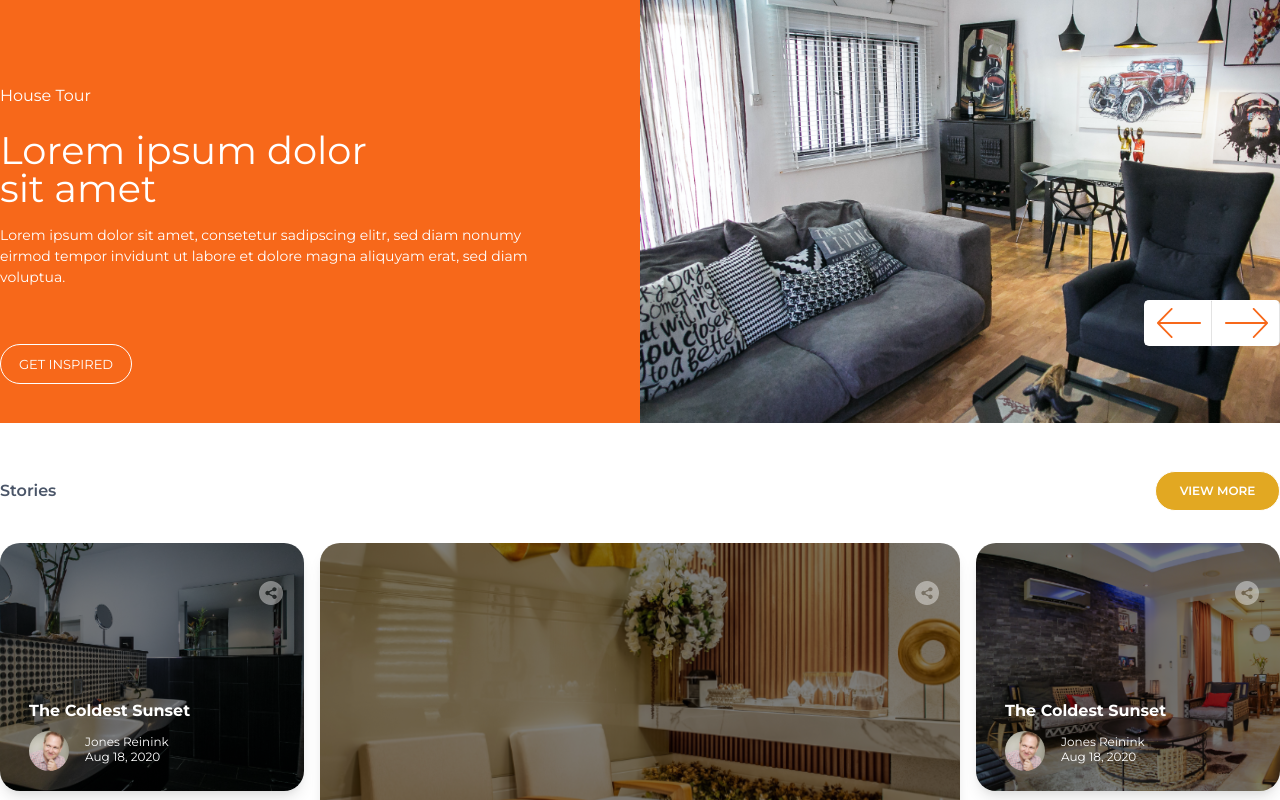
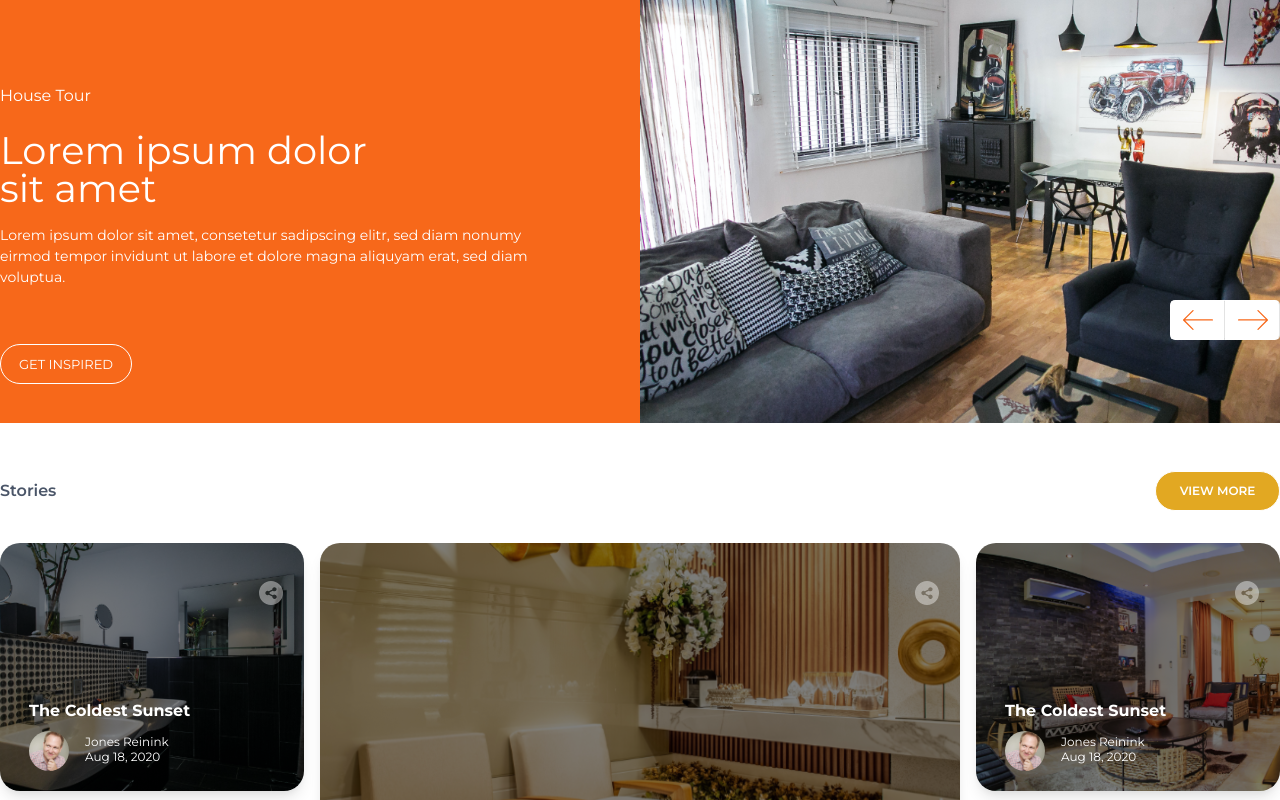
Before and after one commit to CJMaxwell/234HomesFrontend, a Next.js app: page / in a window 1280 px wide. Shown: the part 1104-1904 px from the top of the page. Built offline with nearby package versions, Linux system fonts and the light colour scheme.

Commit message:
Button resize

```diff
--- a/components/templates/Home.tsx
+++ b/components/templates/Home.tsx
@@ -140,8 +140,12 @@ const PostGrid = styled.div`
 const NextPrev = styled(Button)`
   background: ${({ theme }) => theme.colors.white};
   border-color: ${({ theme }) => theme.colors.white};
-  width: 67.9px;
-  height: 46.9px;
+  width: 55px;
+  height: 40px;
+
+  img {
+    height: 20px;
+  }
 
   &:first-child {
     border-right: 1px solid ${({ theme }) => theme.colors.gray6};
```
